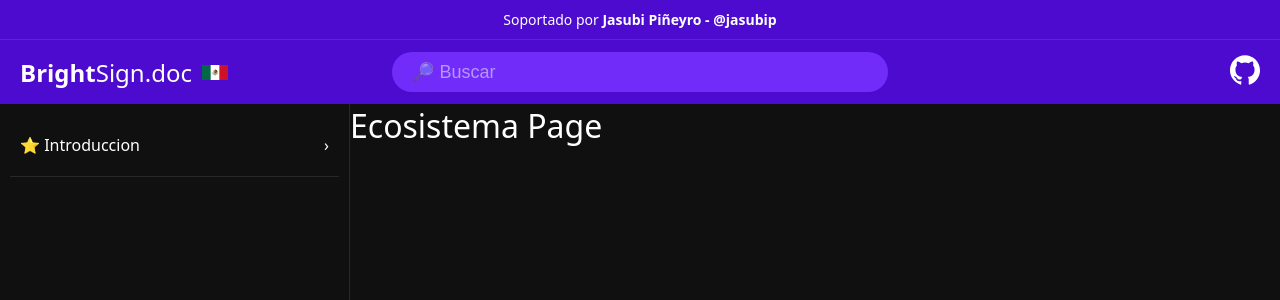
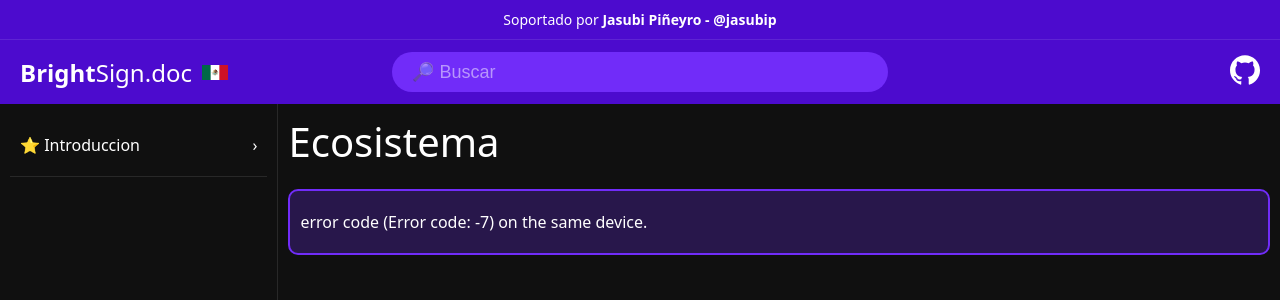
Before and after one commit to JasubiPL/BrightSign_Docs, a React (Vite) app: page / in a window 1280 px wide. Shown: the top 300 px of the page. Built offline with nearby package versions, Linux system fonts and the light colour scheme.

Commit message:
Se empeso a diseñar la seccion de las paginas

```diff
--- a/src/App.jsx
+++ b/src/App.jsx
@@ -1,8 +1,9 @@
 import { useState } from 'react'
 import { Nav } from './components/Nav'
 import { SecondaryNav } from './components/SecondaryNav'
+import { introductionSection } from './data/pages.jsx'
 import './App.css'
-import { introductionSection } from './data/pages.jsx'
+
 
 let switchSecondaryMenuControl = true
 
@@ -40,9 +41,6 @@
     switchSecondaryMenu()
   }
 
-
-
-
   return (
     <>
       <header>
--- a/src/index.css
+++ b/src/index.css
@@ -2,6 +2,7 @@
 
   --primary-color: #4c0bce;
   --secondary-color: #712cf9;
+  --secondary-color-alpha: rgba(113, 44, 249, .25);
   --black-color: #101010;
   --gray-color: rgba(255, 255, 255, 0.1)
 }
--- a/src/pages/Ecosistema.jsx
+++ b/src/pages/Ecosistema.jsx
@@ -1,5 +1,17 @@
+import '../styles/pages/pagesStyles.css'
+
 export const Ecosistema = () =>{
   return(
-    <h1>Ecosistema Page</h1>
+    <section className="pagesBody">
+      <section className='pagesBody--content'>
+        <h1>Ecosistema</h1>
+        <div className='pageBody__code'>
+          error code (Error code: -7) on the same device.
+        </div>
+      </section>
+      <aside className='pageBody__aside'>
+        Menu de secciones
+      </aside>
+    </section>
   )
 }
--- /dev/null
+++ b/src/styles/pages/pagesStyles.css
@@ -0,0 +1,38 @@
+.pagesBody{
+  display: flex;
+  width: 100%;
+  justify-content: space-between;
+
+  & h1{
+    font-size: 40px;
+  }
+
+  & h2{
+    font-size: 28px;
+  }
+
+  & .pagesBody--content{
+    display: flex;
+    flex-direction: column;
+    width: 100%;
+    /* background-color: #fff1; */
+    padding: 10px;
+
+    & .pageBody__code{
+      display: flex;
+      align-self: center;
+      width: 100%;
+      border-radius: 10px;
+      border: 2px solid var(--secondary-color);
+      padding: 20px 10px;
+      margin: 20px;
+      background-color: var(--secondary-color-alpha);
+    }
+  }
+
+  & .pageBody__aside{
+    display: none;
+    border-left: 1px solid var(--gray-color);
+    width: 300px;
+  }
+}
```
